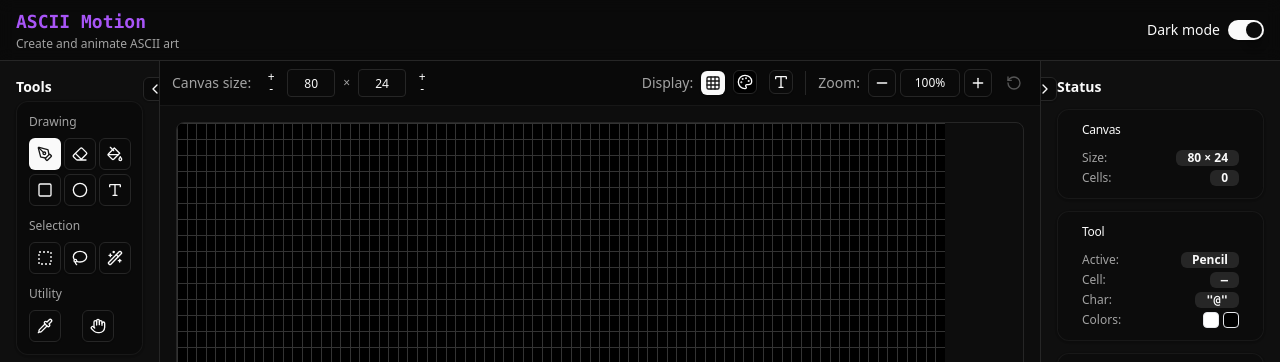
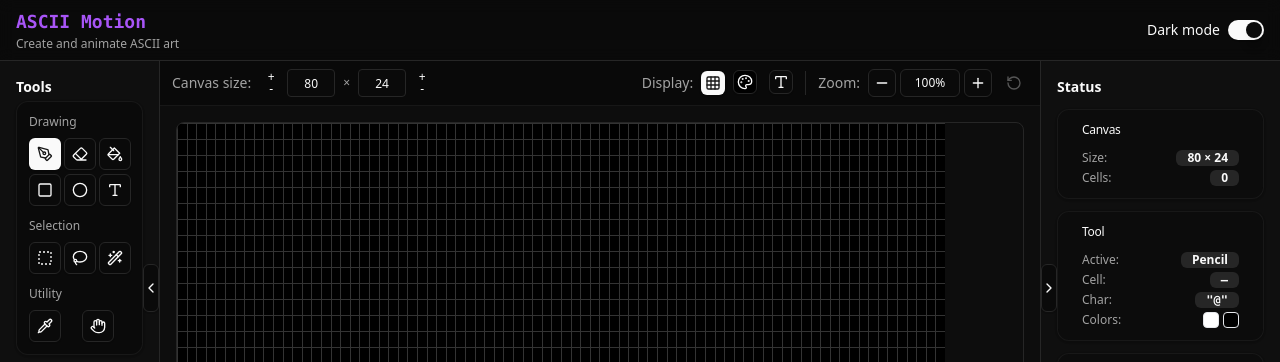
Before and after one commit to CameronFoxly/Ascii-Motion, a React (Vite) app: page / in a window 1280 px wide. Shown: the top 362 px of the page. Built offline with nearby package versions, Linux system fonts and the light colour scheme.

Commit message:
Morte styling!

```diff
--- a/src/components/common/CollapsiblePanel.tsx
+++ b/src/components/common/CollapsiblePanel.tsx
@@ -41,9 +41,9 @@ export const CollapsiblePanel: React.FC<CollapsiblePanelProps> = ({
   const getTogglePosition = () => {
     switch (side) {
       case 'left':
-        return isOpen ? 'absolute -right-2 top-4 z-50' : 'absolute left-2 top-4 z-50';
+        return isOpen ? 'absolute right-0 top-1/2 transform -translate-y-1/2 z-50' : 'absolute left-1 top-1/2 transform -translate-y-1/2 z-50';
       case 'right':
-        return isOpen ? 'absolute -left-2 top-4 z-50' : 'absolute right-2 top-4 z-50';
+        return isOpen ? 'absolute left-0 top-1/2 transform -translate-y-1/2 z-50' : 'absolute right-1 top-1/2 transform -translate-y-1/2 z-50';
       case 'bottom':
         return isOpen ? 'absolute top-0 left-1/2 transform -translate-x-1/2 z-50' : 'absolute top-1 left-1/2 transform -translate-x-1/2 z-50';
       default:
@@ -59,14 +59,14 @@ export const CollapsiblePanel: React.FC<CollapsiblePanelProps> = ({
         return cn(
           baseClasses,
           'border-r overflow-y-auto overflow-x-hidden left-panel-scroll',
-          isOpen ? minWidth || 'w-44' : 'w-8',
+          isOpen ? minWidth || 'w-44' : 'w-6', // Match timeline's collapsed height
           className
         );
       case 'right':
         return cn(
           baseClasses,
           'border-l overflow-y-auto overflow-x-hidden',
-          isOpen ? minWidth || 'w-72' : 'w-8',
+          isOpen ? minWidth || 'w-72' : 'w-6', // Match timeline's collapsed height
           className
         );
       case 'bottom':
@@ -88,11 +88,10 @@ export const CollapsiblePanel: React.FC<CollapsiblePanelProps> = ({
         size="sm"
         onClick={onToggle}
         className={cn(
-          // Increased touch target size for mobile accessibility
+          // Skinny and tall for side panels, short and wide for bottom panel
           side === 'bottom'
             ? 'h-4 w-12 p-0 bg-background border shadow-sm hover:bg-accent touch-manipulation'
-            : 'h-8 w-8 p-0 bg-background border shadow-sm hover:bg-accent touch-manipulation',
-          side !== 'bottom' && 'sm:h-6 sm:w-6', // Smaller on desktop for side panels
+            : 'h-12 w-4 p-0 bg-background border shadow-sm hover:bg-accent touch-manipulation',
           getTogglePosition()
         )}
         title={`${isOpen ? 'Collapse' : 'Expand'} panel`}
```
